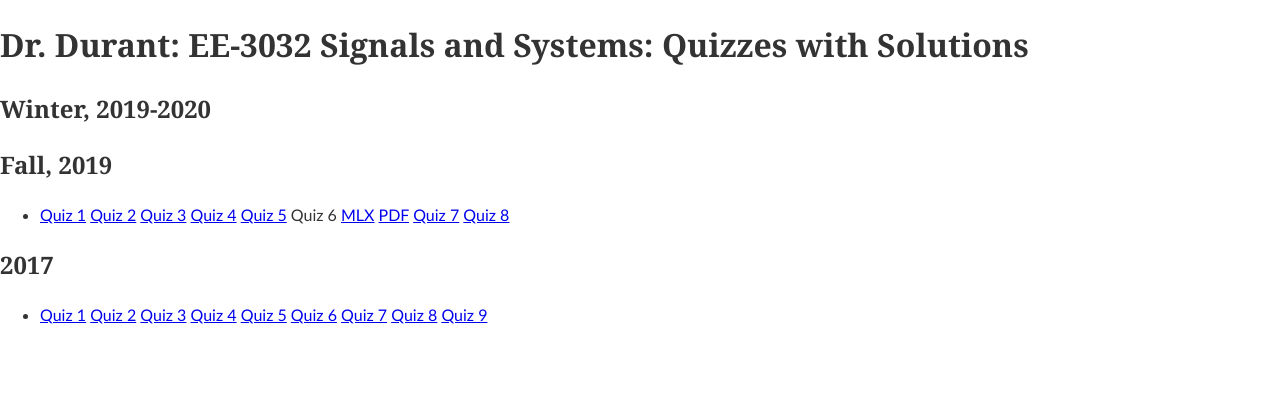
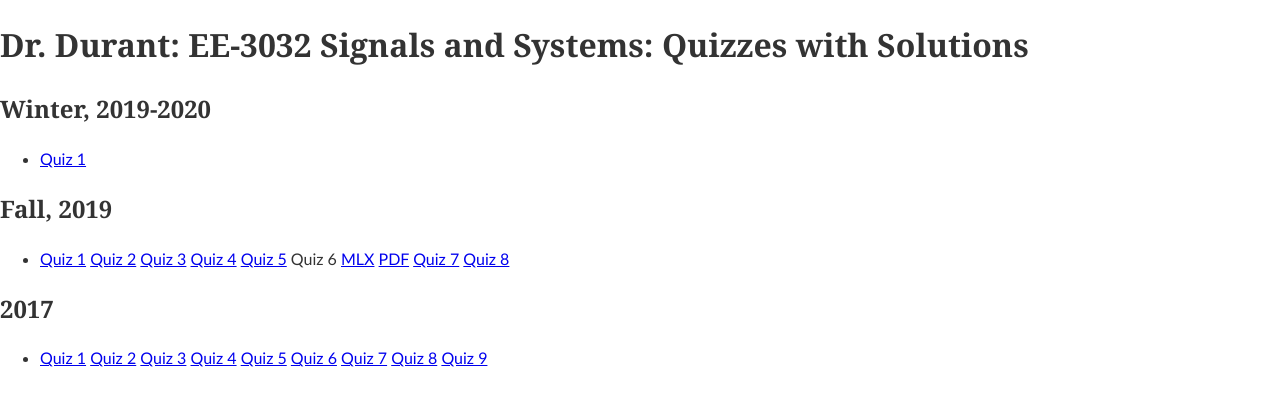
Before and after one commit to edurant/edurant.github.io, a Jekyll site: the page built from courses/ee3032/quiz/index.md, in a window 1280 px wide. Shown: the top 406 px of the page. Built offline with Jekyll 4.4.1, drawn with Linux system fonts in a browser that asks for light colours.

Commit message:
ee3032 quiz+answers

```diff
--- a/courses/ee3032/quiz/index.md
+++ b/courses/ee3032/quiz/index.md
@@ -3,6 +3,7 @@ title: "Dr. Durant: EE-3032 Signals and Systems: Quizzes with Solutions"
 ---
 
 # Winter, 2019-2020
+* [Quiz 1](q01-w1920-ans.pdf)
 
 # Fall, 2019
 * [Quiz 1](q01-f19-ans.pdf)
```
Also changed, not shown: 1 other file.
